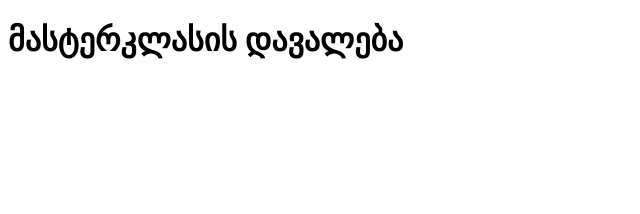
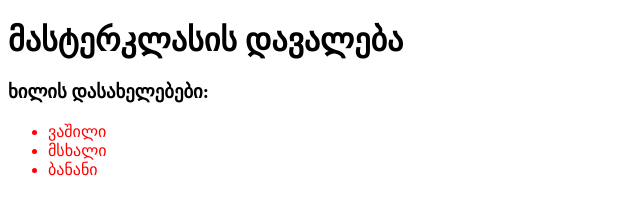
Before and after one commit to levanKAJAI/masterklasiis_davaleba-HTML_CSS-, a plain HTML site: page index.html in a window 1280 px wide. Shown: the whole page, without its empty margins (0-640 px from the left). Drawn offline with Linux system fonts and the light colour scheme.

Commit message:
დაუნომრავი სიის დამატება

```diff
--- a/css/style.css
+++ b/css/style.css
@@ -0,0 +1,3 @@
+li{
+    color: red;
+}
--- a/index.html
+++ b/index.html
@@ -9,5 +9,12 @@
 <body>
     <h1>მასტერკლასის დავალება</h1>
 
+    <h3>ხილის დასახელებები:</h3>
+    <ul>
+        <li>ვაშილი</li>
+        <li>მსხალი</li>
+        <li>ბანანი</li>
+    </ul>
+
 </body>
 </html>
```
